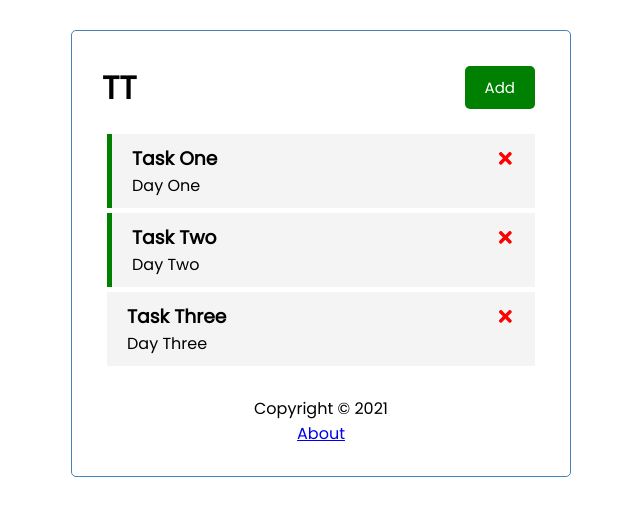
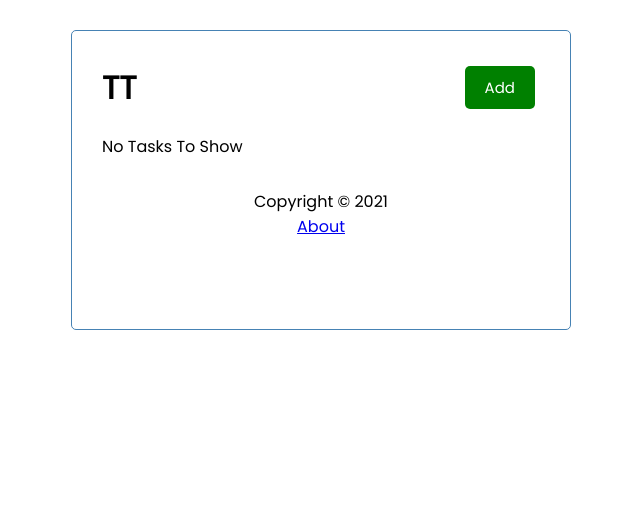
Before and after one commit to raaghavendrahm/Task-Tracker-React, a React (Create React App) app: page / in a window 1280 px wide. Shown: the top 516 px of the page, without its empty margins (319-959 px from the left). Built offline with nearby package versions, Linux system fonts and the light colour scheme.

Commit message:
json-server is installed, "server" script is added in "package.json", on running "npm run server" a new "db.json" file is created in the project, to which the data in the App component is shifted. So, initial state of tasks is an empty array, and data is now fetched from "db.json".

```diff
--- /dev/null
+++ b/db.json
@@ -0,0 +1,24 @@
+{
+  "tasks": [
+    {
+      "id": 1,
+      "text": "Task One",
+      "day": "Day One",
+      "reminder": true
+    },
+
+    {
+      "id": 2,
+      "text": "Task Two",
+      "day": "Day Two",
+      "reminder": true
+    },
+
+    {
+      "id": 3,
+      "text": "Task Three",
+      "day": "Day Three",
+      "reminder": false
+    }
+  ]
+}
--- a/package.json
+++ b/package.json
@@ -6,6 +6,7 @@
     "@testing-library/jest-dom": "^5.14.1",
     "@testing-library/react": "^11.2.7",
     "@testing-library/user-event": "^12.8.3",
+    "json-server": "^0.17.0",
     "react": "^17.0.2",
     "react-dom": "^17.0.2",
     "react-icons": "^4.3.1",
@@ -17,7 +18,8 @@
     "start": "react-scripts start",
     "build": "react-scripts build",
     "test": "react-scripts test",
-    "eject": "react-scripts eject"
+    "eject": "react-scripts eject",
+    "server": "json-server --watch db.json --port 5000"
   },
   "eslintConfig": {
     "extends": [
--- a/src/App.js
+++ b/src/App.js
@@ -20,28 +20,8 @@ function App() {
 
   */
 
-  const [tasks, setTasks] = useState([
-    {
-      id: 1,
-      text: 'Task One',
-      day: 'Day One',
-      reminder: true,
-    },
-
-    {
-      id: 2,
-      text: 'Task Two',
-      day: 'Day Two',
-      reminder: true,
-    },
-
-    {
-      id: 3,
-      text: 'Task Three',
-      day: 'Day Three',
-      reminder: false,
-    },
-  ]);
+  // Initial state for tasks
+  const [tasks, setTasks] = useState([]);
 
   // Add Task
   const addTask = (task) => {
```
Also changed, not shown: 1 other file (tests, documents, lock files or other folders).
